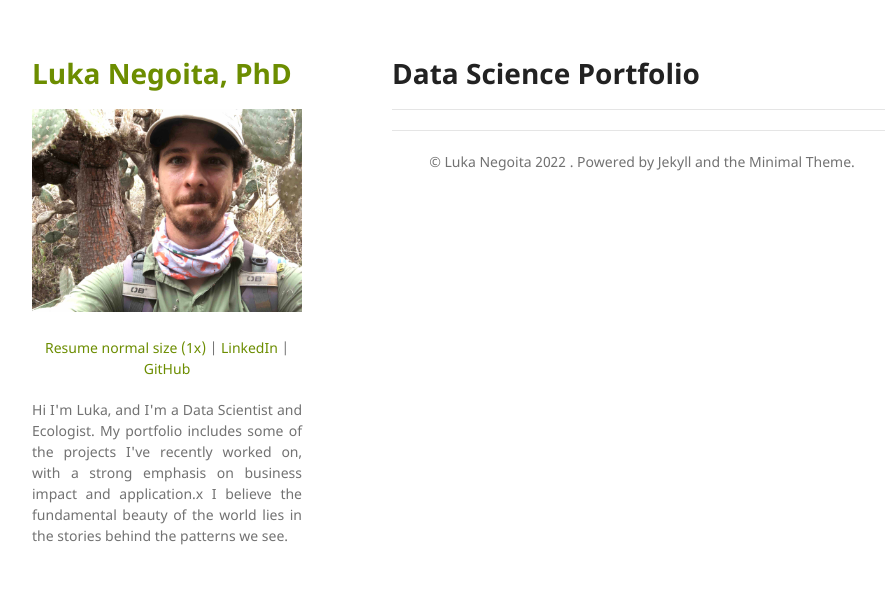
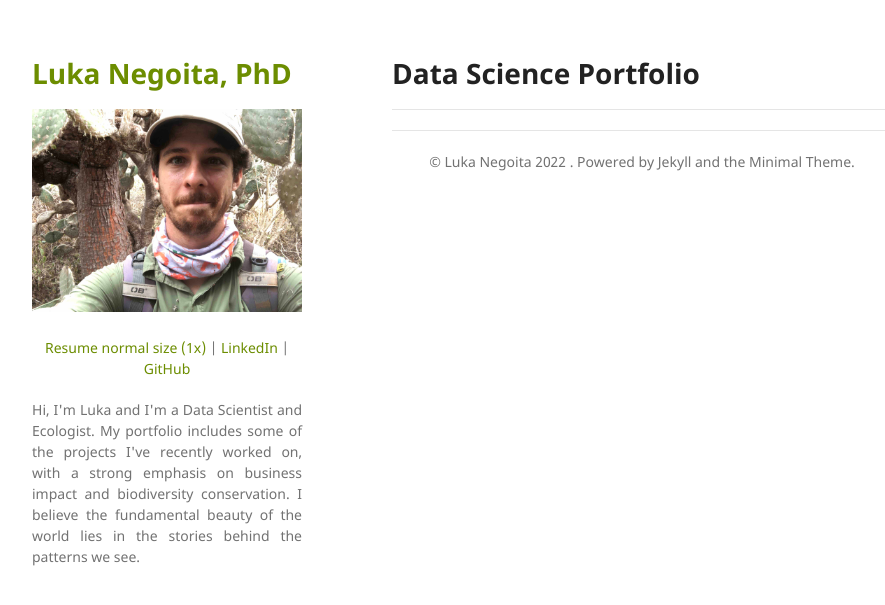
Before and after one commit to LukaNeg/LukaNeg.github.io, a Jekyll site: the page built from index.md, in a window 1280 px wide. Shown: the top 605 px of the page, without its empty margins (178-1063 px from the left). Built offline with Jekyll 4.4.1, drawn with Linux system fonts in a browser that asks for light colours; our own code applies the rules of GitHub Pages for plain Markdown files.

Commit message:
final bio

```diff
--- a/_config.yml
+++ b/_config.yml
@@ -10,7 +10,7 @@
   </p>
 
   <p align="justify">
-  Hi I'm Luka, and I'm a Data Scientist and Ecologist. My portfolio includes some of the projects I've recently worked on, with a strong emphasis on business impact and application.x
+  Hi, I'm Luka and I'm a Data Scientist and Ecologist. My portfolio includes some of the projects I've recently worked on, with a strong emphasis on business impact and biodiversity conservation.
   I believe the fundamental beauty of the world lies in the stories behind the patterns we see.
   <br><br>
   <br><br>
```
